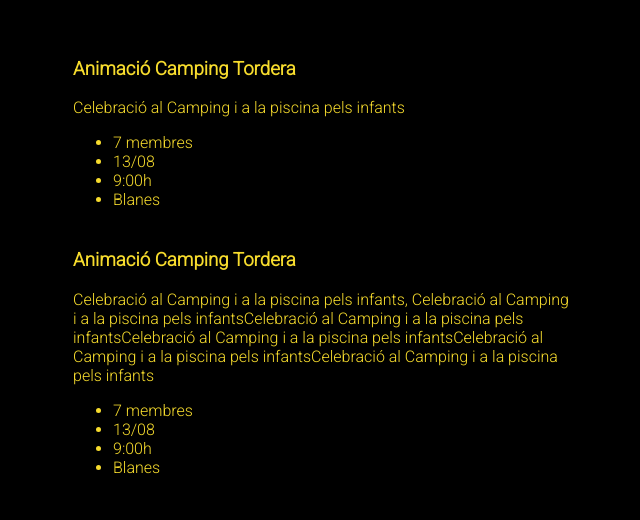
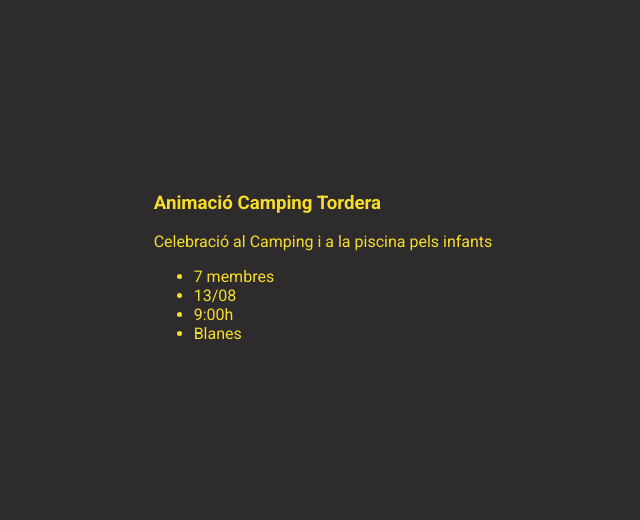
Before and after one commit to paulaCatalan/percussion-group-info-website, a plain HTML site: page client/calendar/calendar.html in a window 1280 px wide. Shown: the part 122-642 px from the top of the page, without its empty margins (317-957 px from the left). Drawn offline with Linux system fonts and the light colour scheme; a web font is replaced by a local one.

Commit message:
Logic to show only future events, clickable calendar text in menu, start styling events

```diff
--- a/client/calendar/calendar.css
+++ b/client/calendar/calendar.css
@@ -2,3 +2,7 @@
     max-width: 500px;
     margin-bottom: 40px;
 }
+
+.event h3 {
+    font-weight: bold;
+}
--- a/client/calendar/calendar.js
+++ b/client/calendar/calendar.js
@@ -9,8 +9,14 @@ async function fetchEventsJSON() {
 
 fetchEventsJSON().then(events => {
     events.forEach((event) => {
-        eventList.innerHTML += '<div class="event">' + '<h3>' + event.title + '</h3>' +
+        if ( event.timestamp >= Math.floor(Date.now() / 1000)){
+            eventList.innerHTML += '<div class="event">' + '<h3>' + event.title + '</h3>' +
         '<p>' + event.description + '</p>' +
         '<ul>' + '<li>' + event.members + ' membres' + '</li>' + '<li>' + event.date + '</li>' + '<li>' + event.time + '</li>' + '<li>' + event.location + '</li>' + '</ul>' + '</div>'
+        }
+
     })
 });
+
+console.log(Date.now())
+console.log(1628838000)
--- a/client/db/events.json
+++ b/client/db/events.json
@@ -5,14 +5,17 @@
         "date": "13/08",
         "time": "9:00h",
         "location": "Blanes",
-        "members": 7
+        "members": 7,
+        "timestamp": 1628838000
     },
     {
-        "title": "Animació Camping Tordera",
-        "description": "Celebració al Camping i a la piscina pels infants, Celebració al Camping i a la piscina pels infantsCelebració al Camping i a la piscina pels infantsCelebració al Camping i a la piscina pels infantsCelebració al Camping i a la piscina pels infantsCelebració al Camping i a la piscina pels infants",
-        "date": "13/08",
+        "title": "Past event",
+        "description": "Past event description",
+        "date": "13/07",
         "time": "9:00h",
         "location": "Blanes",
-        "members": 7
+        "members": 7,
+        "timestamp": 1626159600
+
     }
 ]
--- a/client/index.css
+++ b/client/index.css
@@ -1,4 +1,5 @@
-@import url('https://fonts.googleapis.com/css2?family=Roboto:wght@300&display=swap');
+
+@import url('https://fonts.googleapis.com/css2?family=Roboto:wght@300;400;700&display=swap');
 @import url('https://fonts.googleapis.com/css?family=Muli&display=swap');
 
 
@@ -16,7 +17,7 @@ body {
     height: 100vh;
     overflow: hidden;
     margin: 0;
-    background-color: black;
+    background-color: #2d2b2b;
     color: rgb(247, 220, 45);
 }
 
```
Also changed, not shown: client/menu/menu.js (+11 -0 lines), client/portfolio/portfolio.html (+1 -1 lines), ideas-mockups/Calendar event first idea.png (added).
